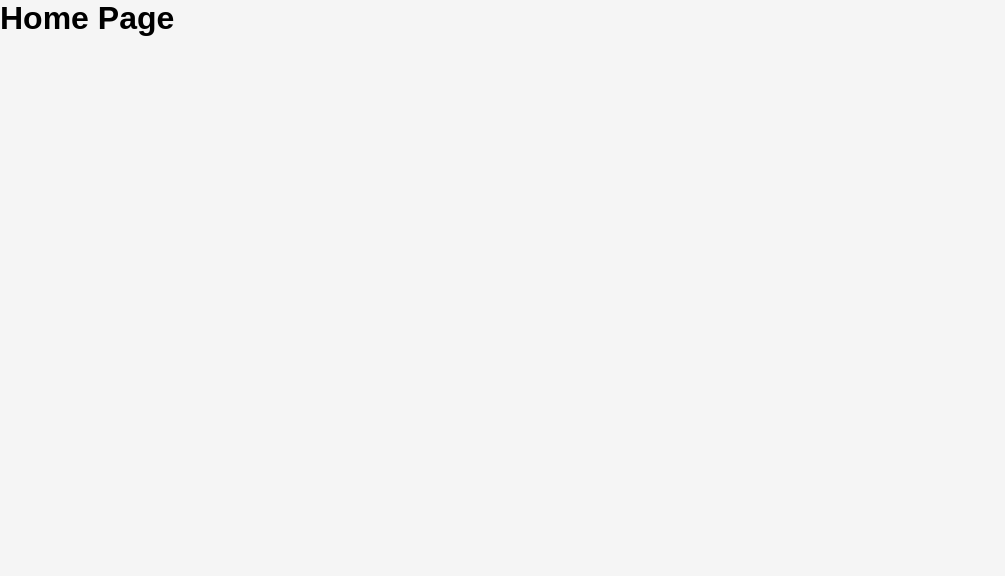
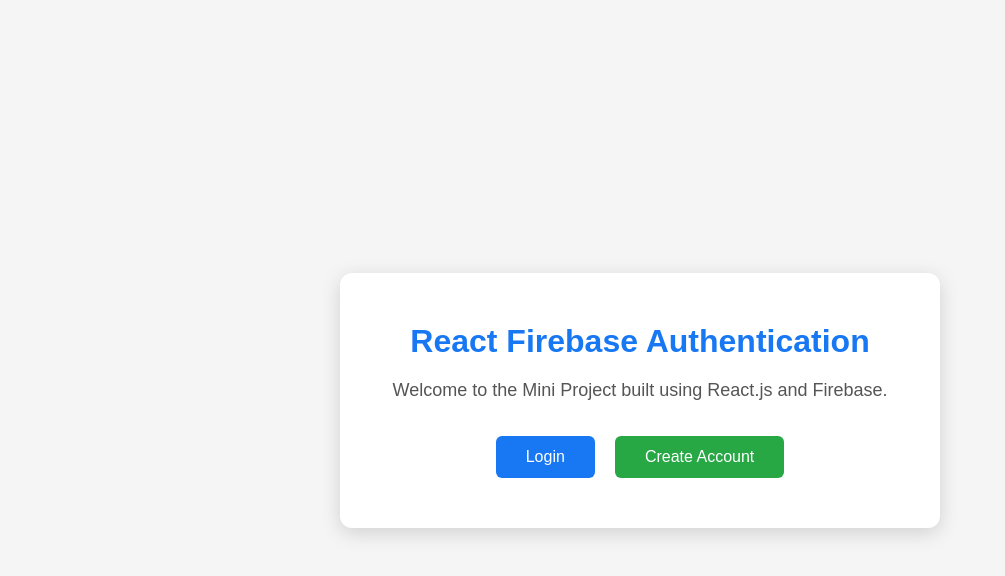
Before and after one commit to Aakash-Rajput22/mini-project, a React (Create React App) app: page / in a window 1280 px wide. Shown: the top 576 px of the page, without its empty margins (0-1005 px from the left). Built offline with nearby package versions, Linux system fonts and the light colour scheme; the HTML template or start-up script is replaced by a standard one.

Commit message:
Added professional home page

```diff
--- a/src/pages/Home.js
+++ b/src/pages/Home.js
@@ -1,5 +1,30 @@
+import { Link } from "react-router-dom";
+import "../styles/home.css";
+
 function Home() {
-  return <h1>Home Page</h1>;
+  return (
+    <div className="home-container">
+      <div className="home-box">
+        <h1>React Firebase Authentication</h1>
+
+        <p>
+          Welcome to the Mini Project built using React.js and Firebase.
+        </p>
+
+        <div className="home-buttons">
+          <Link to="/login">
+            <button className="home-btn">Login</button>
+          </Link>
+
+          <Link to="/signup">
+            <button className="home-btn signup-btn">
+              Create Account
+            </button>
+          </Link>
+        </div>
+      </div>
+    </div>
+  );
 }
 
 export default Home;
--- /dev/null
+++ b/src/styles/home.css
@@ -0,0 +1,56 @@
+body{
+    margin:0;
+    font-family:Arial, Helvetica, sans-serif;
+    background:#f4f7fc;
+}
+
+.home-container{
+    display:flex;
+    justify-content:center;
+    align-items:center;
+    height:100vh;
+}
+
+.home-box{
+    width:600px;
+    background:white;
+    padding:50px;
+    border-radius:12px;
+    text-align:center;
+    box-shadow:0 5px 20px rgba(0,0,0,.15);
+}
+
+.home-box h1{
+    color:#1877f2;
+    margin-bottom:20px;
+}
+
+.home-box p{
+    color:#555;
+    margin-bottom:35px;
+    font-size:18px;
+}
+
+.home-buttons{
+    display:flex;
+    justify-content:center;
+    gap:20px;
+}
+
+.home-btn{
+    padding:12px 30px;
+    border:none;
+    border-radius:6px;
+    background:#1877f2;
+    color:white;
+    font-size:16px;
+    cursor:pointer;
+}
+
+.signup-btn{
+    background:#28a745;
+}
+
+.home-btn:hover{
+    opacity:.9;
+}
```
